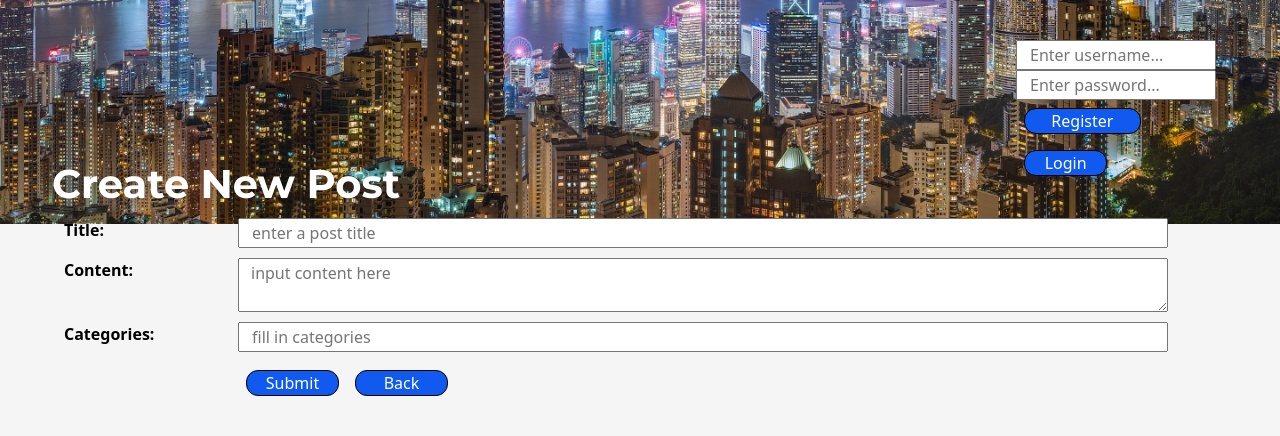
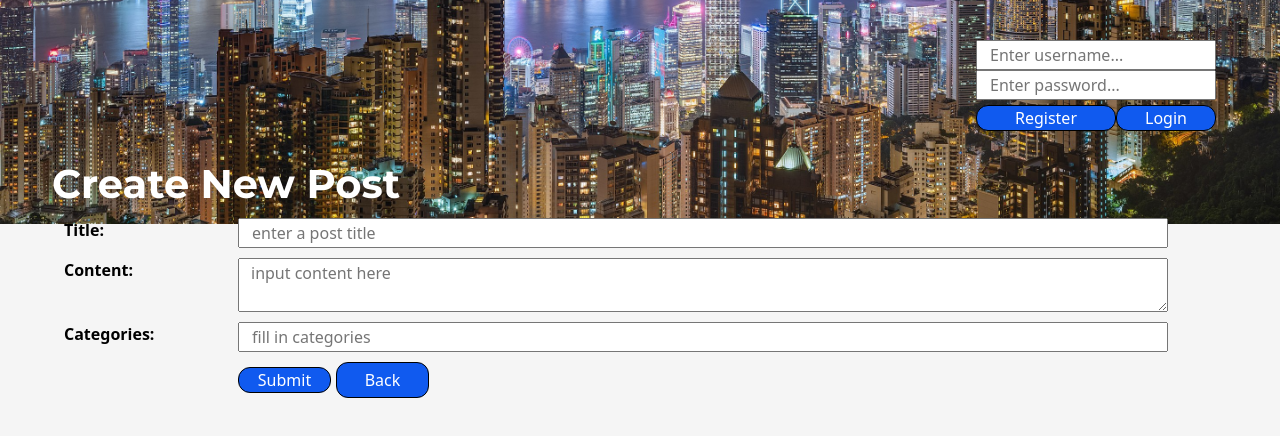
Before and after one commit to SherwinKhoo/travel-go-where, a React (Create React App) app in the folder frontend/: page /Singapore/0/newPost in a window 1280 px wide. Shown: the top 436 px of the page. Built offline with nearby package versions, Linux system fonts and the light colour scheme; a web font is replaced by a local one.

Commit message:
Updated index.css
Prevent buttons from creating a new line. Create gap between buttons.

```diff
--- a/frontend/src/components/post/CreatePost.js
+++ b/frontend/src/components/post/CreatePost.js
@@ -94,13 +94,13 @@ const CreatePost = (props) => {
         </div>
         <div className="row createPostInput">
           <div className="col-md-2"></div>
-          <button type="submit" className="btn col-md-1">
+          <button type="submit" className="btn col-md-1 createPostSubmit">
             Submit
           </button>
           <button
             type="button"
             onClick={handleBackClick}
-            className="btn col-md-1"
+            className="btn col-md-1 createPostBack"
           >
             Back
           </button>
--- a/frontend/src/index.css
+++ b/frontend/src/index.css
@@ -188,16 +188,25 @@ form {
   position: absolute;
   top: 5%;
   right: 5%;
-  width: 25vh;
+  width: 30vh;
 }
+
+/* BUTTONS STUFF */
 
 .btn {
   border: 1px solid black;
   border-radius: 12px;
   background-color: rgb(16, 90, 239);
   color: white;
-  margin: 1vh;
+  margin: 5px 0px 5px 0px;
   padding: 0px;
+}
+
+.individualPostBack,
+.individualPostEdit,
+.individualPostDelete .createPostSubmit,
+.createPostBack {
+  margin: 0px 5px 0px 5px;
 }
 
 .mainThreadAdd {
```
